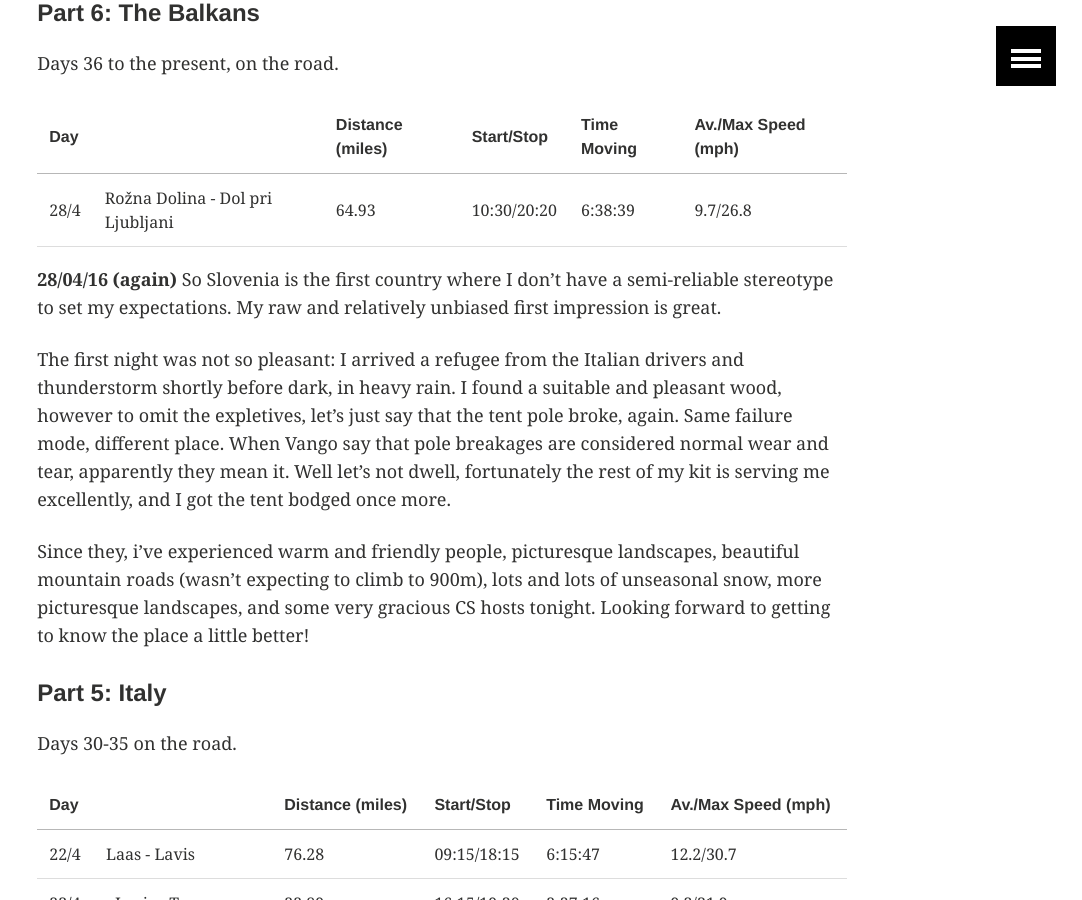
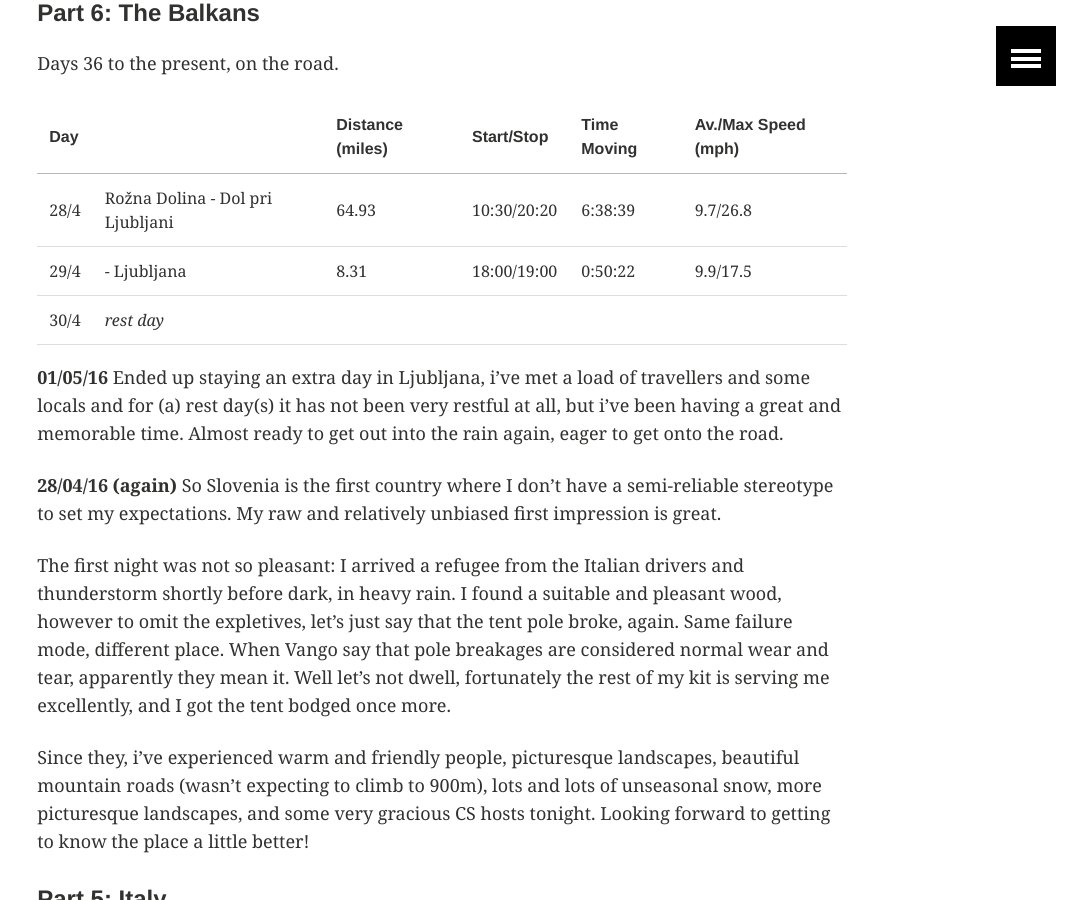
Before and after one commit to ArthurStart/git-blog, a Jekyll site: the page built from _posts/touring/2016-03-24-Quick-Update.md, in a window 1280 px wide and 900 px high, scrolled down 332 px. Shown: the whole window, without its empty margins (198-1280 px from the left). Built offline with Jekyll 4.4.1, drawn with Linux system fonts in a browser that asks for light colours; comment, search, counter and statistics services are not loaded.

Commit message:
Update from Ljubljana

```diff
--- a/_posts/touring/2016-03-24-Quick-Update.md
+++ b/_posts/touring/2016-03-24-Quick-Update.md
@@ -16,6 +16,11 @@ Days 36 to the present, on the road.
 | Day | | Distance (miles) | Start/Stop | Time Moving | Av./Max Speed (mph) |
 | --- | ---------------- | ----------  | ----------- | ----------------- |
 | 28/4 | Rožna Dolina - Dol pri Ljubljani | 64.93 | 10:30/20:20 | 6:38:39 | 9.7/26.8 |
+| 29/4 | - Ljubljana     | 8.31 | 18:00/19:00 | 0:50:22 | 9.9/17.5 |
+| 30/4 | *rest day* |
+
+**01/05/16**
+Ended up staying an extra day in Ljubljana, i've met a load of travellers and some locals and for (a) rest day(s) it has not been very restful at all, but i've been having a great and memorable time. Almost ready to get out into the rain again, eager to get onto the road.
 
 **28/04/16 (again)**
 So Slovenia is the first country where I don't have a semi-reliable stereotype to set my expectations. My raw and relatively unbiased first impression is great.
```
